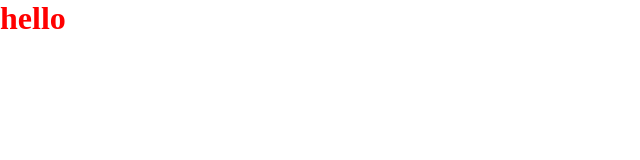
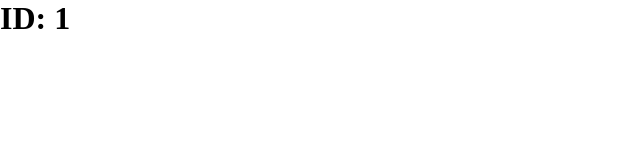
Before and after one commit to kamcheg/trello, a Vue app: page /boards/1 in a window 1280 px wide. Shown: the top 160 px of the page, without its empty margins (0-640 px from the left). Built offline with nearby package versions, Linux system fonts and the light colour scheme; the HTML template or start-up script is replaced by a standard one.

Commit message:
add router

```diff
--- a/package.json
+++ b/package.json
@@ -16,7 +16,8 @@
     "@vueuse/core": "^12.5.0",
     "element-plus": "^2.9.3",
     "pinia": "^2.3.1",
-    "vue": "^3.5.13"
+    "vue": "^3.5.13",
+    "vue-router": "^4.5.0"
   },
   "devDependencies": {
     "@tsconfig/node22": "^22.0.0",
--- a/src/App.vue
+++ b/src/App.vue
@@ -1,17 +1,11 @@
 <script setup lang="ts">
 import { useStore } from '@/store.ts'
-
 const store = useStore()
 </script>
 
 <template>
-  <main>
-    <h1>{{ store.value }}</h1>
-  </main>
+  <RouterView />
 </template>
 
 <style lang="scss" scoped>
-h1 {
-  color: red;
-}
 </style>
--- a/src/main.ts
+++ b/src/main.ts
@@ -3,10 +3,12 @@ import 'element-plus/dist/index.css'
 
 import { createApp } from 'vue'
 import { createPinia } from 'pinia'
+import { router } from '@/router.ts'
 import App from './App.vue'
 
 const pinia = createPinia()
 const app = createApp(App)
 
 app.use(pinia)
+app.use(router)
 app.mount('#app')
--- /dev/null
+++ b/src/pages/Board.vue
@@ -0,0 +1,15 @@
+<script setup lang="ts">
+import { useRoute } from 'vue-router'
+
+const route = useRoute()
+</script>
+
+<template>
+  <h1>
+    ID: {{ route.params.id }}
+  </h1>
+</template>
+
+<style scoped lang="scss">
+
+</style>
--- /dev/null
+++ b/src/pages/Boards.vue
@@ -0,0 +1,11 @@
+<script setup lang="ts">
+
+</script>
+
+<template>
+  <h1>Boards</h1>
+</template>
+
+<style scoped lang="scss">
+
+</style>
```
Also changed, not shown: src/router.ts (added, +14 -0 lines), 1 other file (tests, documents, lock files or other folders).
